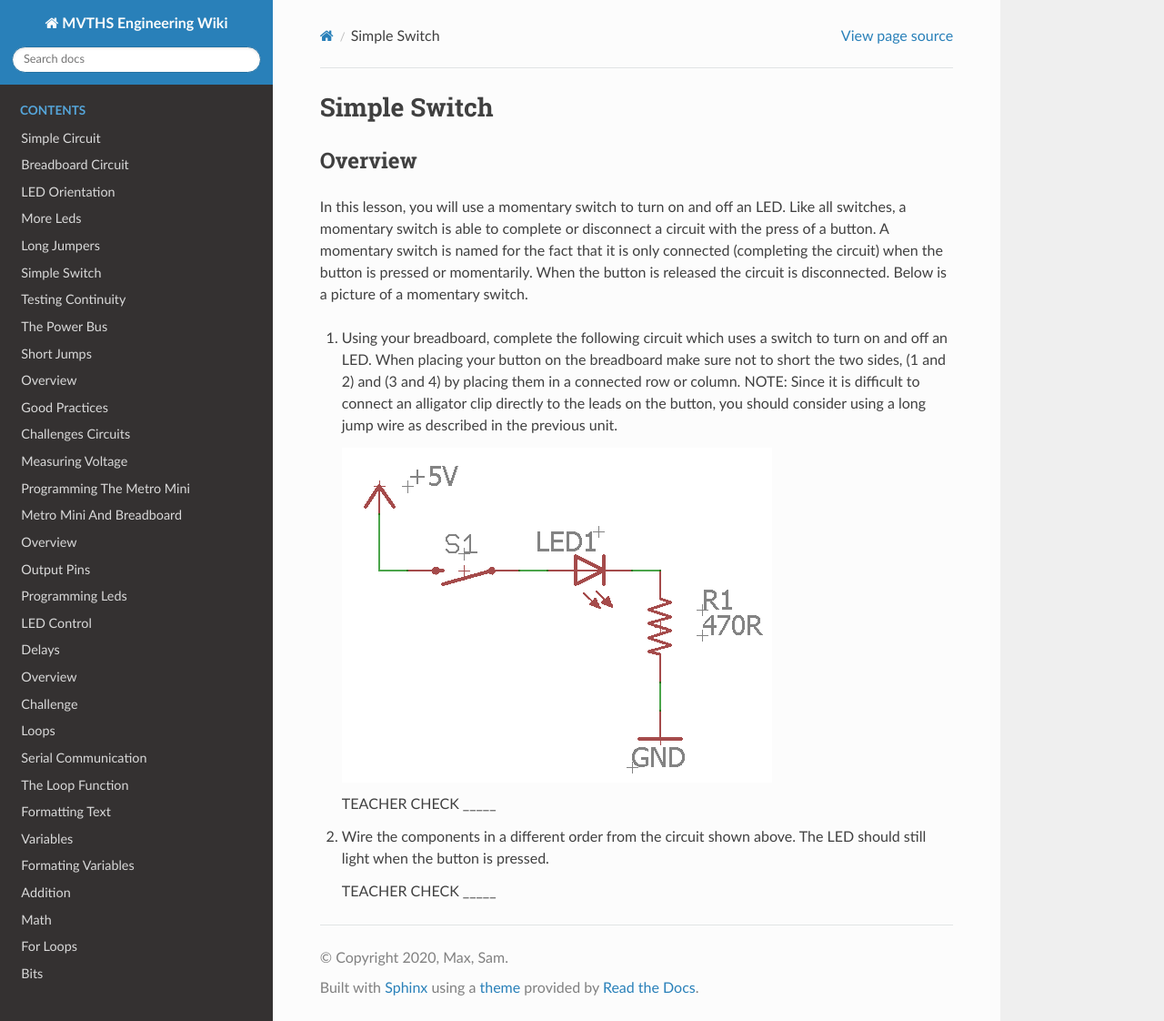
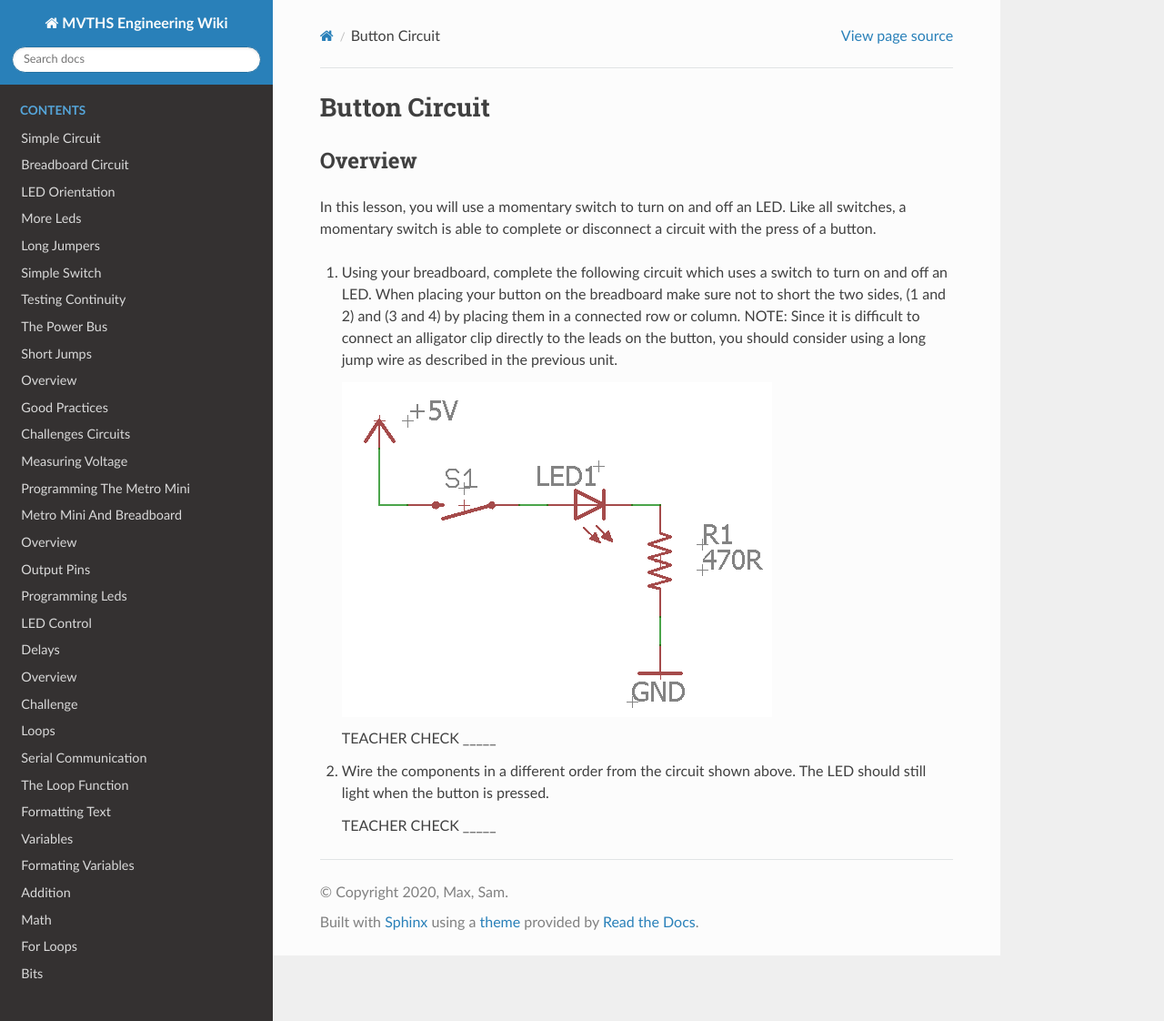
Before and after one commit to maxtkc/mvths-wiki, a Sphinx documentation site: the page built from docs/004d-switch-circuit.rst, in a window 1280 px wide and 1122 px high. Shown: the whole window at 91% size. Built offline with Sphinx 7.4.7 and the Read the Docs theme 2.0.0, drawn with Linux system fonts in a browser that asks for light colours; pages that are not in the unit, such as notebooks, are missing from menus.

Commit message:
Update 004d-switch-circuit.rst

```diff
--- a/docs/004d-switch-circuit.rst
+++ b/docs/004d-switch-circuit.rst
@@ -1,10 +1,10 @@
-Simple Switch
+Button Circuit
 =============
 
 Overview
 --------
 
-In this lesson, you will use a momentary switch to turn on and off an LED. Like all switches, a momentary switch is able to complete or disconnect a circuit with the press of a button. A momentary switch is named for the fact that it is only connected (completing the circuit) when the button is pressed or momentarily. When the button is released the circuit is disconnected. Below is a picture of a momentary switch.
+In this lesson, you will use a momentary switch to turn on and off an LED. Like all switches, a momentary switch is able to complete or disconnect a circuit with the press of a button.
 
 
 
```
